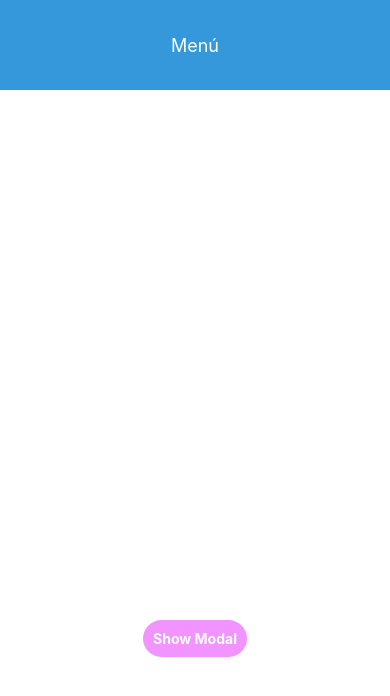
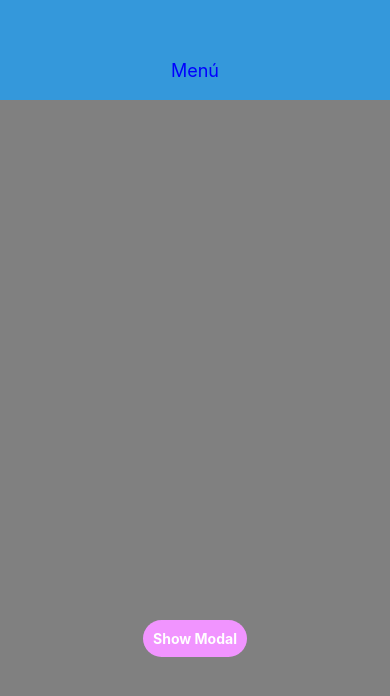
Before and after one commit to MatiasVargasMolina/aplicacionMercadoLocal, a React Native app in the folder AwesomeProject/: screen / in a window 390 px wide. Shown: the top 696 px of the page. Built offline with nearby package versions, Linux system fonts and the light colour scheme.

Commit message:
Cambios css
Prueba de diseño

```diff
--- a/AwesomeProject/App.js
+++ b/AwesomeProject/App.js
@@ -1,11 +1,12 @@
-import React, {useState} from 'react';
-import {Alert, Modal, StyleSheet, Text, Pressable, View} from 'react-native';
+import React, { useState } from 'react';
+import { Alert, Modal, StyleSheet, Text, Pressable, View } from 'react-native';
 import Navbar from './components/Navbar';
 
 const App = () => {
   const [modalVisible, setModalVisible] = useState(false);
   return (
     <>
+      <View style={styles.containerBack}>
         <Navbar></Navbar>
         <View style={styles.centeredView}>
           <Modal
@@ -33,6 +34,7 @@ const App = () => {
             <Text style={styles.textStyle}>Show Modal</Text>
           </Pressable>
         </View>
+      </View>
     </>
   );
 };
@@ -43,6 +45,10 @@ const styles = StyleSheet.create({
     justifyContent: 'center',
     alignItems: 'center',
     marginTop: 22,
+  },
+  containerBack: {
+    flex: 1,
+    backgroundColor: 'grey'
   },
   modalView: {
     margin: 20,
--- a/AwesomeProject/components/Navbar.jsx
+++ b/AwesomeProject/components/Navbar.jsx
@@ -48,20 +48,22 @@ const styles = StyleSheet.create({
     flex: 1,
   },
   navbar: {
-    height: 90,
+    height: 100,
     backgroundColor: '#3498db',
     justifyContent: 'center',
     alignItems: 'center',
   },
   buttonText: {
-    color: '#fff',
+    paddingTop: 40,
+    color: '#0000ff',
     fontSize: 18,
+
   },
   modalContainer: {
     flex: 1,
     justifyContent: 'center',
     alignItems: 'center',
-    backgroundColor: 'rgba(0, 0, 0, 0.5)',
+    backgroundColor: 'rgba(0, 0, 100, 0.5)',
   },
   modalContent: {
     backgroundColor: '#fff',
```
Lines whose indentation alone changed are shown as unchanged.
